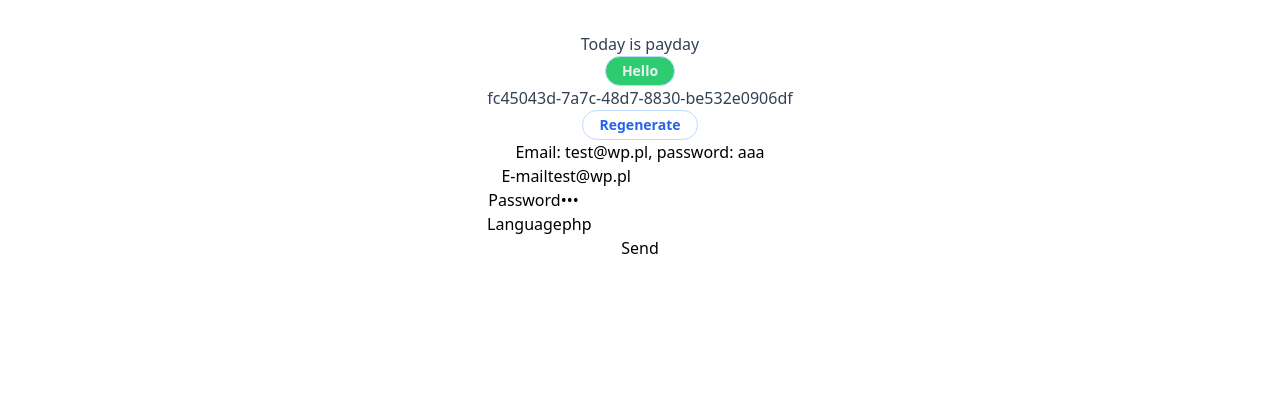
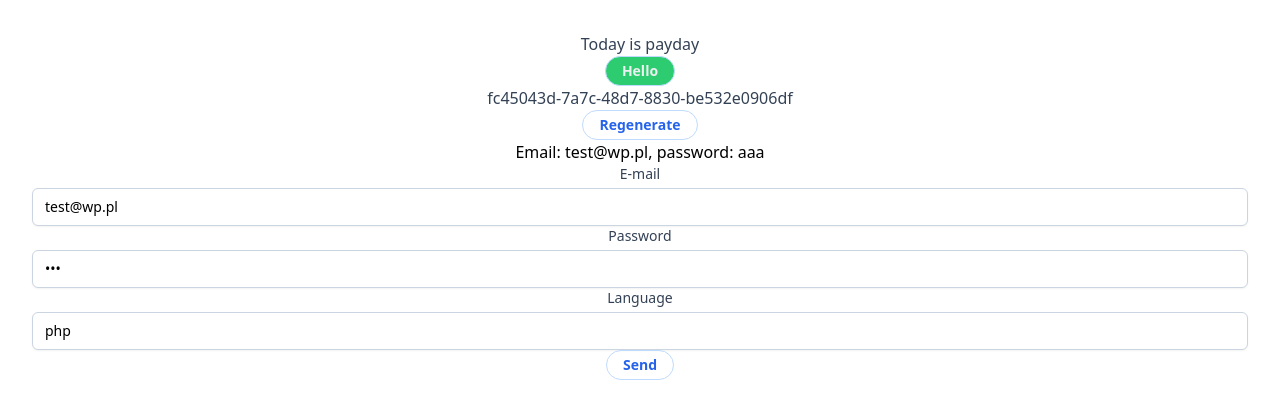
Before and after one commit to patrykomiotek/ocdapp, a React (Vite) app: page / in a window 1280 px wide. Shown: the top 418 px of the page. Built offline with nearby package versions, Linux system fonts and the light colour scheme.

Commit message:
feat: Input component

```diff
--- a/src/components/LoginFormState/LoginFormState.tsx
+++ b/src/components/LoginFormState/LoginFormState.tsx
@@ -1,3 +1,5 @@
+import { Button } from "@ui/atoms";
+import { Input } from "@ui/molecules/Input/Input";
 import { ChangeEventHandler, FormEventHandler, useState } from "react";
 
 interface FormState {
@@ -36,24 +38,26 @@
       <p>Email: {formValues.email}, password: {formValues.password}</p>
       <form onSubmit={handleSubmit}>
         <div>
-          <label htmlFor="email">E-mail</label>
-          <input
+          <Input
+            label="E-mail"
             id="email"
             type="email"
             value={formValues.email}
-            onChange={handleChange} />
+            onChange={handleChange}
+          />
         </div>
         <div>
-          <label htmlFor="password">Password</label>
-          <input
+          <Input
+            label="Password"
             id="password"
             type="password"
             value={formValues.password}
-            onChange={handleChange} />
+            onChange={handleChange}
+          />
         </div>
         <div>
-          <label htmlFor="language">Language</label>
-          <input
+          <Input
+            label="Language"
             id="language"
             type="text"
             value={formValues.language}
@@ -61,7 +65,7 @@
           />
         </div>
         <div>
-          <button type="submit">Send</button>
+          <Button label="Send" />
         </div>
       </form>
     </div>
--- /dev/null
+++ b/src/ui/molecules/Input/Input.tsx
@@ -0,0 +1,31 @@
+import { ChangeEventHandler, ComponentProps } from "react";
+
+type Props = ComponentProps<'input'> & {
+  // id: string;
+  // value: string | undefined;
+  // type: 'email' | 'password' | 'text';
+  // type: string;
+  label: string;
+  // onChange: ChangeEventHandler<HTMLInputElement>
+}
+
+export const Input = ({ id, value, type, label, onChange}: Props) => {
+  return (
+    <>
+      <label className="block" htmlFor={id}>
+        <span className="block text-sm font-medium text-slate-700">{label}</span>
+      </label>
+      <input
+        id={id}
+        type={type}
+        value={value}
+        onChange={onChange}
+        className="mt-1 block w-full px-3 py-2 bg-white border border-slate-300 rounded-md text-sm shadow-sm placeholder-slate-400
+        focus:outline-none focus:border-sky-500 focus:ring-1 focus:ring-sky-500
+        disabled:bg-slate-50 disabled:text-slate-500 disabled:border-slate-200 disabled:shadow-none
+        invalid:border-pink-500 invalid:text-pink-600
+        focus:invalid:border-pink-500 focus:invalid:ring-pink-500"
+      />
+    </>
+  );
+}
--- /dev/null
+++ b/src/ui/molecules/Input/index.ts
@@ -0,0 +1 @@
+import { Input } from './Input';
```
